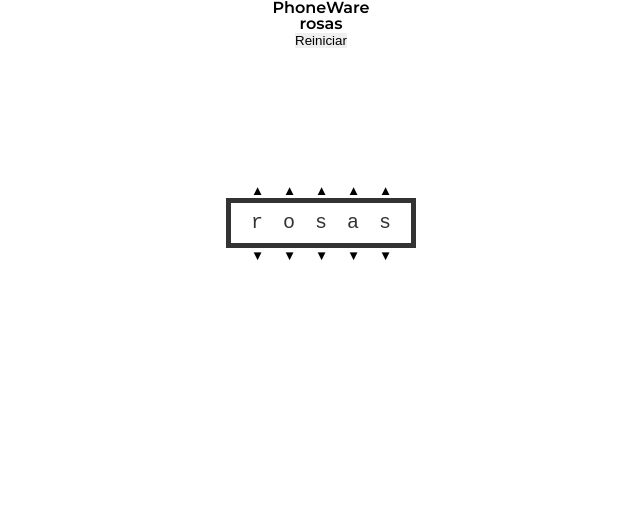
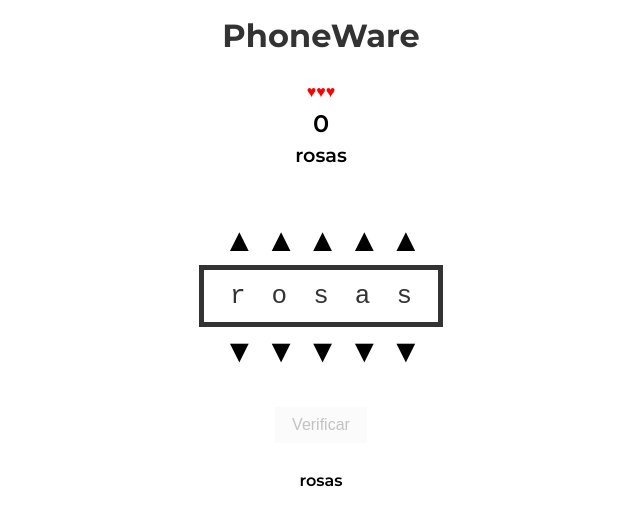
Before and after one commit to StivenTC/Phonoware, a React app: page / in a window 1280 px wide. Shown: the whole page, without its empty margins (319-959 px from the left). Built offline with nearby package versions, Linux system fonts and the light colour scheme.

Commit message:
Added main functionality

```diff
--- a/src/scenes/Home/Home.js
+++ b/src/scenes/Home/Home.js
@@ -1,62 +1,123 @@
 import React, { useState } from 'react';
 function Home() {
-  const [word, setWord] = useState('rosas');
-  const [showWord, setShowWord] = useState(word);
-  const [currentWord, setCurrentWord] = useState(word.split(''));
+  const [initWord, setInitWord] = useState('rosas'); //palabra inicial
+  const [showWord, setShowWord] = useState(initWord); //palabra mostrada para render
+  const [currentWord, setCurrentWord] = useState(initWord.split('')); //palabra cambiando
+  const [listWords, setListWords] = useState([initWord]) //LIStado palabras completadas
 
+  const [lifes, setLifes] = useState(3);
+  const [isLoading, setLoading] = useState(false);
+
+  const [lastWordPosition, setLastWordPosition] = useState(-1);
   const abc = ["a", "b", "c", "d", "e", "f", "g", "h", "i", "j", "k", "l", "m", "n", "o", "p", "q", "r", "s", "t", "u", "v", "w", "x", "y", "z"]
 
   const changeLetter = (direction, positionWord, positionLetter) => {
     let countLetter = positionLetter
     let newWord = currentWord
-    console.log(direction, positionWord, positionLetter)
-    console.log(newWord)
-    console.log('====================00')
+    let originalLetter = initWord.split('')[lastWordPosition]
+
+    if (lastWordPosition !== positionWord) {
+      newWord[lastWordPosition] = originalLetter
+      setLastWordPosition(positionWord)
+    }
 
     if (direction !== 'top') {
-      console.log('resta')
       countLetter--
       if (countLetter < 0)
         countLetter = abc.length - 1
     } else {
-      console.log('suma')
       countLetter++
       if (countLetter > abc.length - 1)
         countLetter = 0
     }
 
-    console.log(countLetter, 'cuent')
+    setLastWordPosition(positionWord)
     newWord[positionWord] = abc[countLetter]
-    console.log(newWord)
     setCurrentWord(newWord)
     setShowWord(currentWord.join(''))
   }
 
-  const reset = () => {
-    setCurrentWord(word.split(''))
-    setShowWord(word)
+  const resetWord = () => {
+    setCurrentWord(initWord.split(''))
+    setShowWord(initWord)
+  }
+
+  async function verifyWordRae() {
+    console.log(showWord)
+    const response = await fetch('https://cors-anywhere.herokuapp.com/https://dle.rae.es/' + showWord);
+    return await response.text();
+  }
+
+  async function checkWord() {
+    setLoading(true)
+    let arrayWords = listWords
+
+    if (!listWords.includes(showWord)) {
+
+      let response = await verifyWordRae()
+      response = response.substring(response.search('<title>'), response.search('</title>'))
+
+      if (!response.includes('| Edición del Tricentenario |')) {
+        arrayWords.push(showWord)
+        setListWords(arrayWords)
+        setInitWord(showWord)
+      } else {
+        setLifes(lifes - 1)
+        if (lifes === 0) {
+          resetWord()
+        }
+        setInitWord(initWord)
+      }
+    } else {
+      resetWord()
+      if (lifes !== 1) {
+        setLifes(lifes - 1)
+      }
+    }
+    setLoading(false)
   }
 
   return (
     <div className="home">
-      <div className="header">PhoneWare</div>
-      <div className="header">{showWord}</div>
-      <button type="button" onClick={reset}>Reiniciar</button>
+      <div className="header">
+        <h1>PhoneWare</h1>
+        <div className="lifes">{
+          [...Array(lifes)].map((item, i) =>
+            <span>♥</span>
+          )}
+        </div>
+        <div className="count-words">{listWords.length - 1}</div>
+        <div className="current-word">{showWord}</div>
+      </div>
+
       <div className="content">
         <div className="roll-word">
-          {[...Array(word.length)].map((e, i) =>
+          {[...Array(initWord.length)].map((e, i) =>
             <div className="roll-letter" key={i}>
               {
                 abc.map((item, j) =>
                   currentWord[i] === item &&
                   <div key={j}>
-                    <button type="button" className="arrow arrow-top" onClick={() => changeLetter('top', i, j)}>▲</button>
-                    <button type="button" className="arrow arrow-bottom" onClick={() => changeLetter('bottom', i, j)}>▼</button>
+                    <button type="button" disabled={isLoading} className="arrow arrow-top" onClick={() => changeLetter('top', i, j)}>▲</button>
+                    <button type="button" disabled={isLoading} className="arrow arrow-bottom" onClick={() => changeLetter('bottom', i, j)}>▼</button>
                     <span>{item}</span>
                   </div>
                 )}
             </div>
 
+          )}
+        </div>
+        <div className="check-content">
+          <div className="check-word">
+            {isLoading ?
+              <p>Verificando...</p> :
+              <button type="button" disabled={showWord === initWord || isLoading} onClick={checkWord}>Verificar</button>
+            }
+          </div>
+        </div>
+        <div className="list-word">
+          {listWords.map((item, i) =>
+            <p key={i}>{item}</p>
           )}
         </div>
       </div>
--- a/src/scenes/Home/Home.scss
+++ b/src/scenes/Home/Home.scss
@@ -1,32 +1,59 @@
 .home {
   text-align: center;
   height: 100vh;
+  width: 100vw;
+  position: fixed;
+
+  .header {
+    margin-top: 20px;
+    position: relative;
+
+    h1 {
+      font-size: xx-large;
+      color: #333;
+    }
+
+    .current-word {
+      margin-top: .5em;
+      font-size: larger;
+    }
+
+    .count-words {
+      margin-top: .5em;
+      font-size: x-large;
+    }
+
+    .lifes {
+      margin-top: 2em;
+      top: .5em;
+      right: 1em;
+      color: red;
+    }
+  }
 
   .content {
-    margin-top: 150px;
-    display: flex;
-    align-items: center;
-    justify-content: center;
+    margin-top: 100px;
 
     .roll {
       &-word {
         display: flex;
         position: relative;
-        height: 100%;
-        padding: .5em 1em;
+        margin: auto;
+        padding: .5em 0 .5em 1em;
         width: fit-content;
-        font-size: x-large;
+        font-size: xx-large;
         font-family: monospace;
         border: thick solid #333;
         color: #333;
         letter-spacing: 1em;
-        padding-right: 0;
       }
 
       &-letter {
         .arrow {
           position: absolute;
           background: transparent;
+          font-size: xx-large;
+          margin-left: -.2em;
 
           &-top {
             top: -1.5em;
@@ -38,5 +65,28 @@
         }
       }
     }
+
+    .check-word {
+      margin-top: 5em;
+
+      button {
+        border: 1px solid #333;
+        padding: .5em 1em;
+        font-size: 1em;
+
+        &:active {
+          background: #333;
+        }
+
+        &:disabled {
+          border-color: transparent;
+          opacity: .8;
+        }
+      }
+    }
+
+    .list-word {
+      margin-top: 30px;
+    }
   }
 }
```
